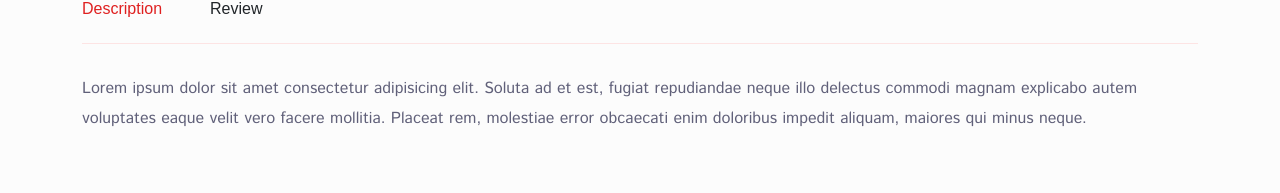
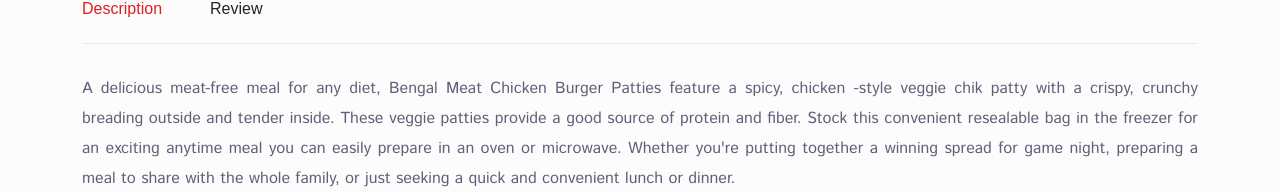
Before and after one commit to mdraselmiah95/tasty-treat-app, a React (Create React App) app: page /foods/01 in a window 1280 px wide. Shown: the part 759-952 px from the top of the page. Built offline with nearby package versions, Linux system fonts and the light colour scheme; a web font is replaced by a local one.

Commit message:
WIP on Tasty Treat Product Details and adding description

```diff
--- a/package.json
+++ b/package.json
@@ -10,6 +10,7 @@
     "bootstrap": "^5.1.3",
     "react": "^18.1.0",
     "react-dom": "^18.1.0",
+    "react-img-zoom": "^0.1.0",
     "react-paginate": "^8.1.3",
     "react-redux": "^8.0.2",
     "react-router-dom": "^6.3.0",
--- a/src/assets/fake-data/products.js
+++ b/src/assets/fake-data/products.js
@@ -33,7 +33,7 @@
     image03: product_01_image_03,
     category: "Burger",
 
-    desc: "Lorem ipsum dolor sit amet consectetur adipisicing elit. Soluta ad et est, fugiat repudiandae neque illo delectus commodi magnam explicabo autem voluptates eaque velit vero facere mollitia. Placeat rem, molestiae error obcaecati enim doloribus impedit aliquam, maiores qui minus neque. ",
+    desc: "A delicious meat-free meal for any diet, Bengal Meat Chicken Burger Patties feature a spicy, chicken -style veggie chik patty with a crispy, crunchy breading outside and tender inside. These veggie patties provide a good source of protein and fiber. Stock this convenient resealable bag in the freezer for an exciting anytime meal you can easily prepare in an oven or microwave. Whether you're putting together a winning spread for game night, preparing a meal to share with the whole family, or just seeking a quick and convenient lunch or dinner.",
   },
 
   {
@@ -45,7 +45,7 @@
     image03: product_02_image_03,
     category: "Pizza",
 
-    desc: "Lorem ipsum dolor sit amet consectetur adipisicing elit. Soluta ad et est, fugiat repudiandae neque illo delectus commodi magnam explicabo autem voluptates eaque velit vero facere mollitia. Placeat rem, molestiae error obcaecati enim doloribus impedit aliquam, maiores qui minus neque.",
+    desc: "To make the dough, mix the yeast in a small bowl with 2 tbsp warm water and 1 tbsp strong white flour. Leave somewhere warm to ‘sponge’ for 20 mins or so (this dissolves and activates the yeast). Tip the three flours into a large bowl and make a well in the centre. Pour in the sponged yeast, 1 tsp salt, sugar, oil and 290ml warm water, and mix to form a wet dough. Knead for 10 mins until satiny and elastic, then put in a clean bowl, cover with a cloth and leave to double in size for 2 1/2 - 3 hrs.",
   },
 
   {
--- a/src/pages/FoodDetails.jsx
+++ b/src/pages/FoodDetails.jsx
@@ -54,6 +54,7 @@
   useEffect(() => {
     window.scrollTo(0, 0);
   }, [product]);
+
   return (
     <Helmet title="Product Details">
       <CommonSection title={title} />
@@ -86,7 +87,7 @@
             </Col>
 
             <Col lg="4" md="4">
-              <div className="product__main-img">
+              <div className="product__main-img" style={{ cursor: "pointer" }}>
                 <img src={previewImg} alt="food-img" className="w-100" />
               </div>
             </Col>
@@ -124,7 +125,7 @@
 
               {tab === "desc" ? (
                 <div className="tab__content">
-                  <p>{desc}</p>
+                  <p style={{ textAlign: "justify" }}>{desc}</p>
                 </div>
               ) : (
                 <div className="tab__form mb-3">
```
Also changed, not shown: 2 other files (tests, documents, lock files or other folders).
